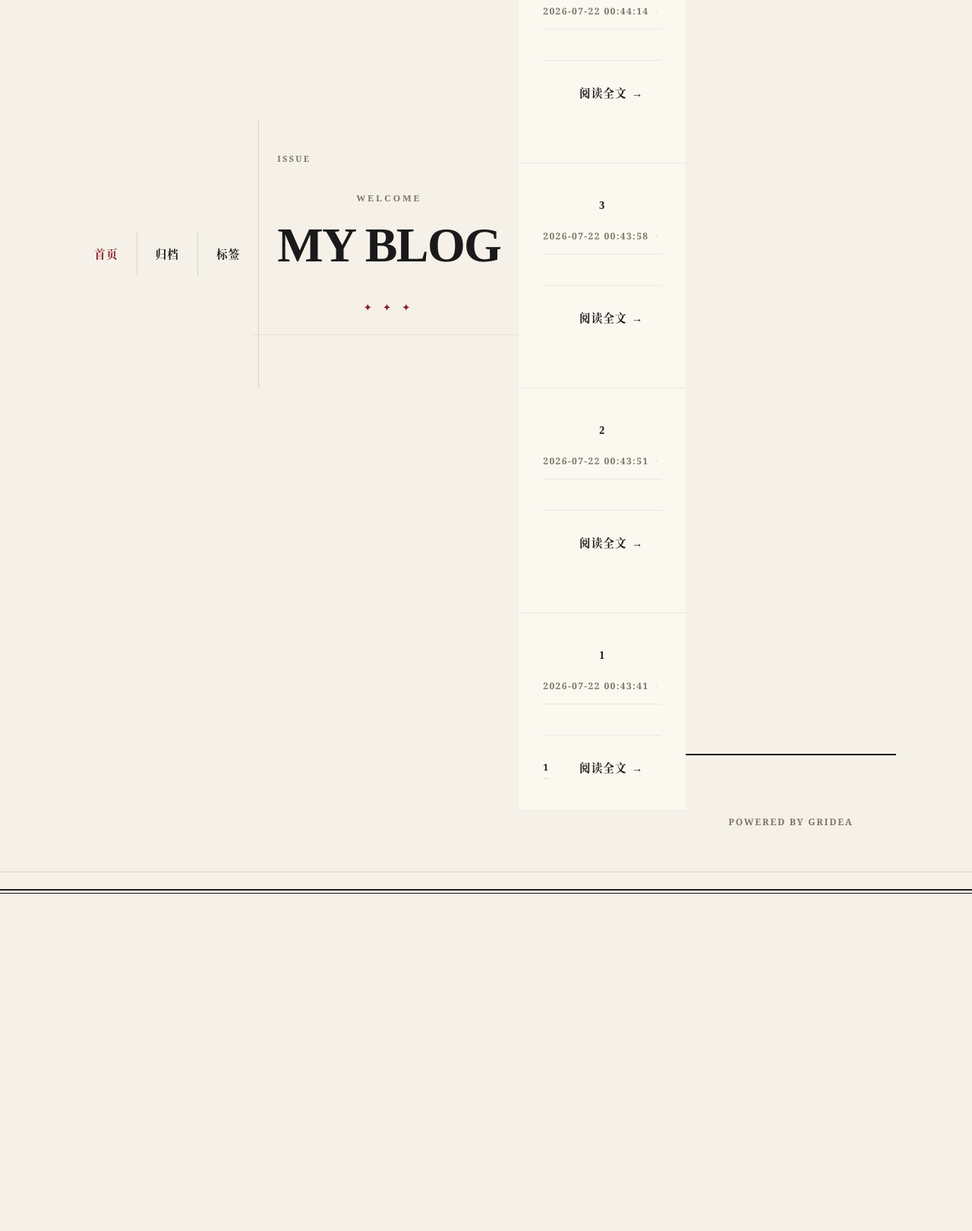
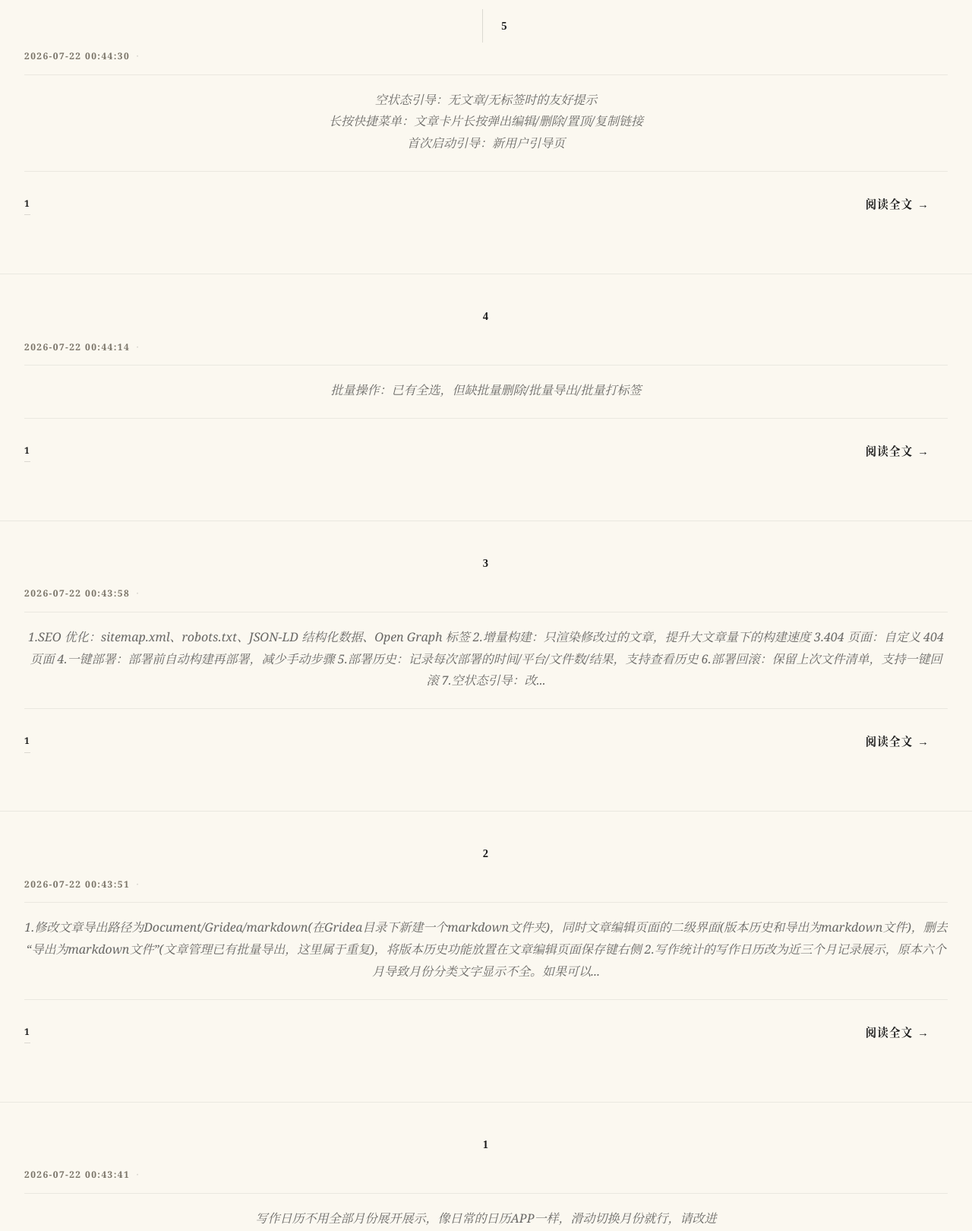
Before and after one commit to QingYu327/apptest, a plain HTML site: page index.html in a window 1280 px wide. Shown: the part 569-2189 px from the top of the page at 76% size. Before the commit the page ends 1745 px from the top, so only its background shows below. Drawn offline with Linux system fonts and the light colour scheme.

Commit message:
Update index.html via Gridea

```diff
--- a/index.html
+++ b/index.html
@@ -1,5 +1,5 @@
         <!DOCTYPE html>
-        <html lang="zh-CN" data-show-hero="" data-show-toc="">
+        <html lang="zh-CN" data-card="flat" data-show-hero="true" data-show-toc="true">
         <head>
             <meta charset="UTF-8">
             <meta name="viewport" content="width=device-width, initial-scale=1.0">
@@ -45,9 +45,12 @@
                 <div class="post-card-meta">
                     <span class="post-date">2026-07-22 00:44:30</span>
                 </div>
-        <div class="post-card-abstract"></div>
+                <div class="post-card-abstract"><p>空状态引导：无文章/无标签时的友好提示</p>
+<p>长按快捷菜单：文章卡片长按弹出编辑/删除/置顶/复制链接</p>
+<p>首次启动引导：新用户引导页</p>
+</div>
                 <div class="post-card-footer">
-            <div class="post-card-tags"></div>
+                    <div class="post-card-tags"><a href="tag/1/" class="tag">1</a></div>
                     <a href="post/1784652274404-5/" class="read-more">阅读全文</a>
                 </div>
             </div>
@@ -61,9 +64,10 @@
                 <div class="post-card-meta">
                     <span class="post-date">2026-07-22 00:44:14</span>
                 </div>
-        <div class="post-card-abstract"></div>
+                <div class="post-card-abstract"><p>批量操作：已有全选，但缺批量删除/批量导出/批量打标签</p>
+</div>
                 <div class="post-card-footer">
-            <div class="post-card-tags"></div>
+                    <div class="post-card-tags"><a href="tag/1/" class="tag">1</a></div>
                     <a href="post/1784652258392-4/" class="read-more">阅读全文</a>
                 </div>
             </div>
@@ -77,9 +81,16 @@
                 <div class="post-card-meta">
                     <span class="post-date">2026-07-22 00:43:58</span>
                 </div>
-        <div class="post-card-abstract"></div>
+                <div class="post-card-abstract"><p>1.SEO 优化：sitemap.xml、robots.txt、JSON-LD 结构化数据、Open Graph 标签
+2.增量构建：只渲染修改过的文章，提升大文章量下的构建速度
+3.404 页面：自定义 404页面
+4.一键部署：部署前自动构建再部署，减少手动步骤
+5.部署历史：记录每次部署的时间/平台/文件数/结果，支持查看历史
+6.部署回滚：保留上次文件清单，支持一键回滚
+7.空状态引导：改...</p>
+</div>
                 <div class="post-card-footer">
-            <div class="post-card-tags"></div>
+                    <div class="post-card-tags"><a href="tag/1/" class="tag">1</a></div>
                     <a href="post/1784652242794-3/" class="read-more">阅读全文</a>
                 </div>
             </div>
@@ -93,9 +104,11 @@
                 <div class="post-card-meta">
                     <span class="post-date">2026-07-22 00:43:51</span>
                 </div>
-        <div class="post-card-abstract"></div>
+                <div class="post-card-abstract"><p>1.修改文章导出路径为Document/Gridea/markdown(在Gridea目录下新建一个markdown文件夹)，同时文章编辑页面的二级界面(版本历史和导出为markdown文件)，删去“导出为markdown文件”(文章管理已有批量导出，这里属于重复)，将版本历史功能放置在文章编辑页面保存键右侧
+2.写作统计的写作日历改为近三个月记录展示，原本六个月导致月份分类文字显示不全。如果可以...</p>
+</div>
                 <div class="post-card-footer">
-            <div class="post-card-tags"></div>
+                    <div class="post-card-tags"><a href="tag/1/" class="tag">1</a></div>
                     <a href="post/1784652235886-2/" class="read-more">阅读全文</a>
                 </div>
             </div>
@@ -109,7 +122,8 @@
                 <div class="post-card-meta">
                     <span class="post-date">2026-07-22 00:43:41</span>
                 </div>
-        <div class="post-card-abstract"></div>
+                <div class="post-card-abstract"><p>写作日历不用全部月份展开展示，像日常的日历APP一样，滑动切换月份就行，请改进</p>
+</div>
                 <div class="post-card-footer">
                     <div class="post-card-tags"><a href="tag/1/" class="tag">1</a></div>
                     <a href="post/1784652225258-1/" class="read-more">阅读全文</a>
```
Lines whose indentation alone changed are shown as unchanged.
